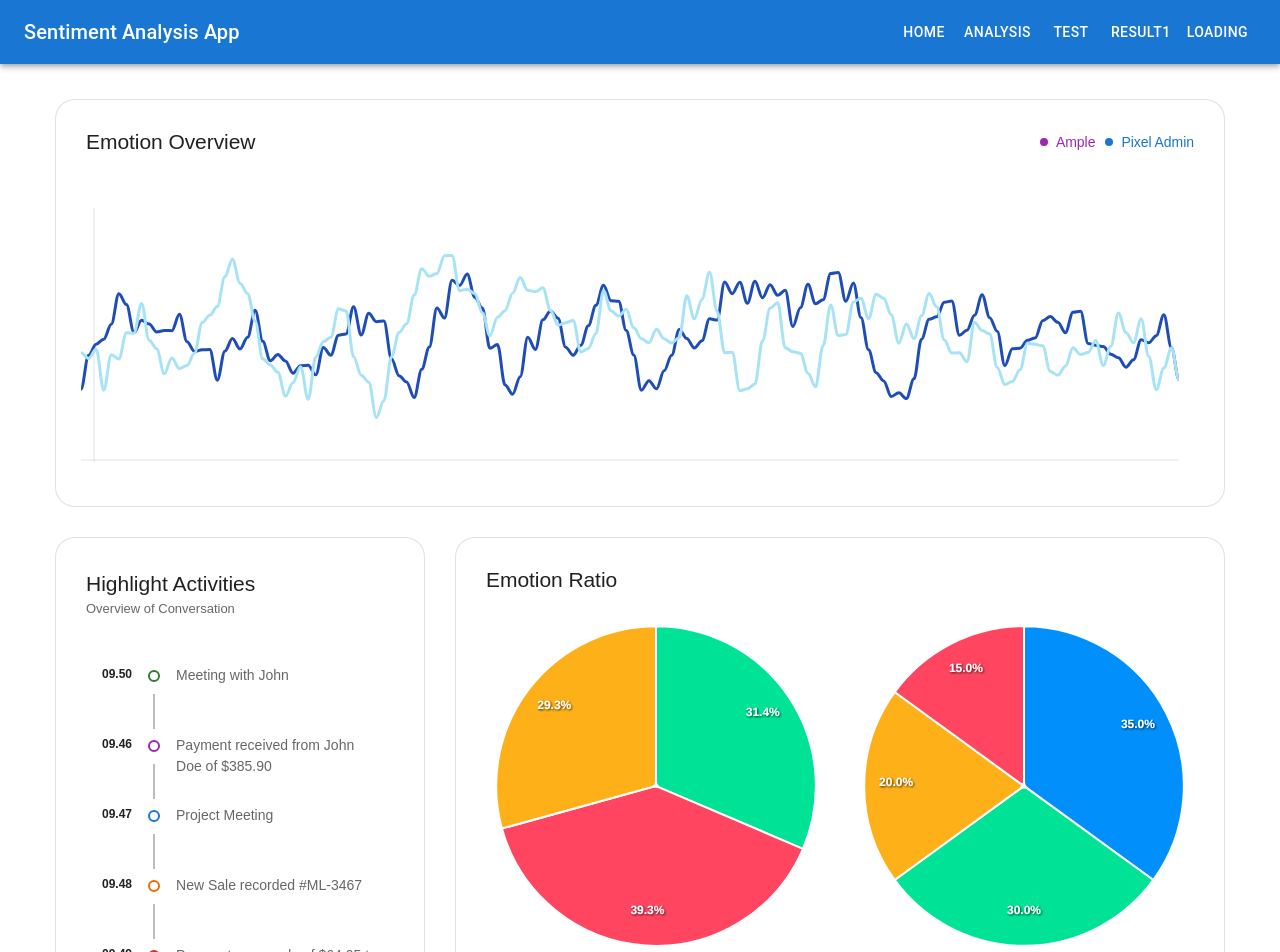
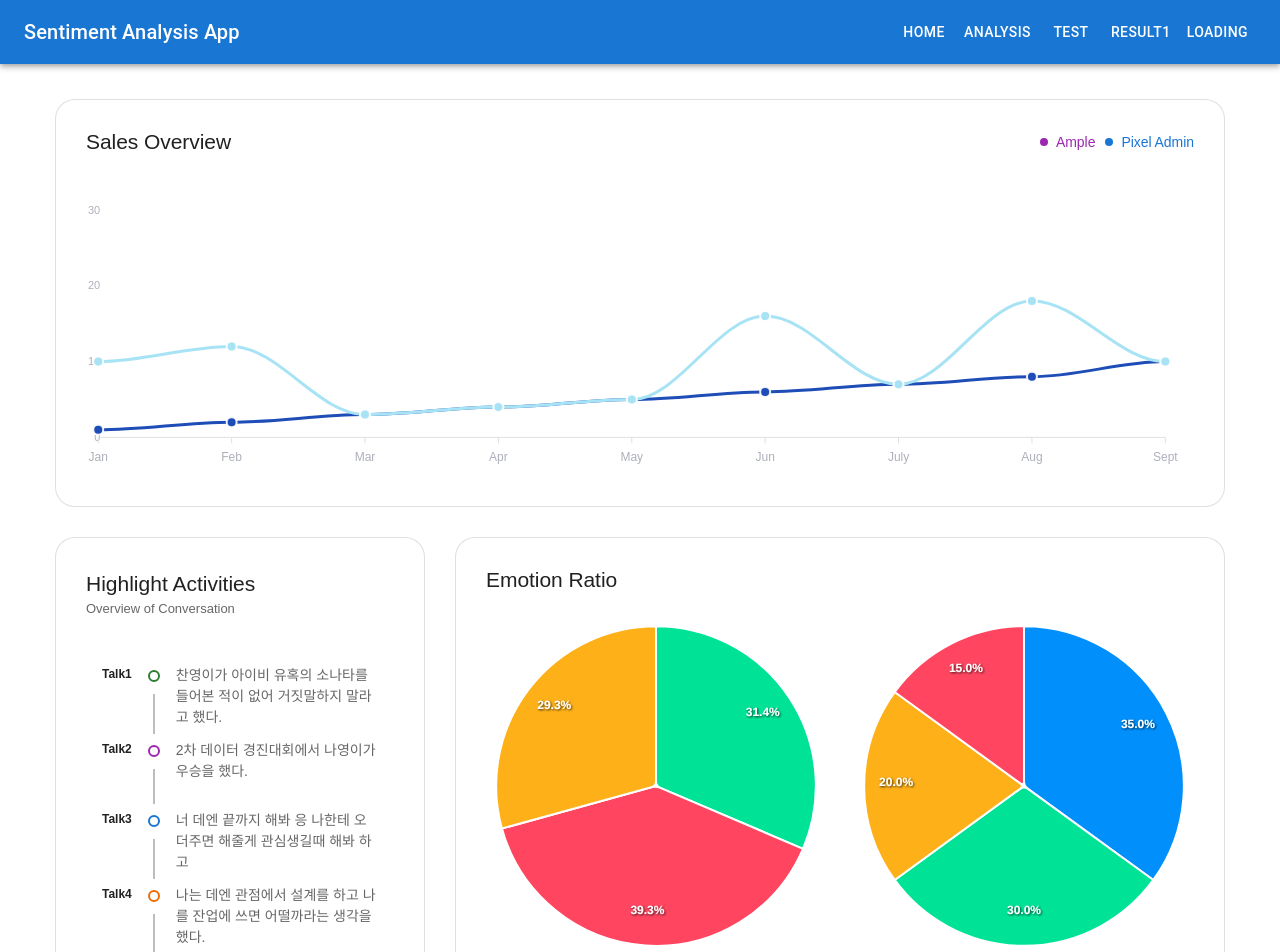
Before and after one commit to Team-A-I/A-I, a React (Create React App) app in the folder react-tutorial/: page /test in a window 1280 px wide. Shown: the top 952 px of the page. Built offline with nearby package versions, Linux system fonts and the light colour scheme; what chartjs-plugin-datalabels would draw is missing.

Commit message:
[Feature] 요약모델결과추론

```diff
--- a/react-tutorial/src/componets/EmotionOverview.js
+++ b/react-tutorial/src/components/EmotionOverview.js
@@ -34,12 +34,12 @@ const EmotionOverview = () => {
       enabled: false,
     },
     markers: {
-      size: 0,
+      size: 5,
       colors: ["#1e4db7", "#a7e3f4"],
       strokeColors: "#fff",
       strokeWidth: 2,
       hover: {
-        size: 0,
+        size: 7,
       },
     },
     legend: {
@@ -62,30 +62,20 @@ const EmotionOverview = () => {
         "Dec",
       ],
       labels: {
-        show: false,
-      },
-      axisBorder: {
-        show: true,
-        color: '#c1cad482'
-      },
-      axisTicks: {
-        show: false,
+        style: {
+          cssClass: "grey--text lighten-2--text fill-color",
+        },
       },
     },
     yaxis: {
       show: true,
-      min: 100,
-      max: 400,
+      // min: 100,
+      // max: 400,
       tickAmount: 3,
       labels: {
-        show: false,
-      },
-      axisBorder: {
-        show: true,
-        color: '#c1cad482'
-      },
-      axisTicks: {
-        show: false,
+        style: {
+          cssClass: "grey--text lighten-2--text fill-color",
+        },
       },
     },
     stroke: {
@@ -98,39 +88,14 @@ const EmotionOverview = () => {
       theme: "dark",
     },
   };
-
-  const generateRandomData = (numPoints, min, max) => {
-    const data = [];
-    for (let i = 0; i < numPoints; i++) {
-      data.push(Math.floor(Math.random() * (max - min + 1)) + min);
-    }
-    return data;
-  };
-
-  const calculateMovingAverage = (data, windowSize) => {
-    let result = [];
-    for (let i = 0; i < data.length - windowSize + 1; i++) {
-      const window = data.slice(i, i + windowSize);
-      const average = window.reduce((sum, value) => sum + value, 0) / windowSize;
-      result.push(average);
-    }
-    return result;
-  };
-
-  const dataAmpleAdmin = generateRandomData(150, 100, 400);
-  const dataPixelAdmin = generateRandomData(150, 100, 400);
-
-  const smoothDataAmpleAdmin = calculateMovingAverage(dataAmpleAdmin, 5);
-  const smoothDataPixelAdmin = calculateMovingAverage(dataPixelAdmin, 5);
-
   const seriessalesoverview = [
     {
       name: "Ample Admin",
-      data: smoothDataAmpleAdmin,
+      data: [1,2,3,4,5,6,7,8,10],
     },
     {
       name: "Pixel Admin",
-      data: smoothDataPixelAdmin,
+      data: [10,12,3,4,5,16,7,18,10],
     },
   ];
 
@@ -163,7 +128,7 @@ const EmotionOverview = () => {
               }}
               gutterBottom
             >
-              Emotion Overview
+              Sales Overview
             </Typography>
           </Box>
           <Box
--- a/react-tutorial/src/componets/Highlight.js
+++ b/react-tutorial/src/components/Highlight.js
@@ -21,33 +21,28 @@ import TimelineOppositeContent from "@mui/lab/TimelineOppositeContent";
 
 const options = ["Action", "Another Action", "Something else here"];
 
-const activities = [
-  {
-    time: "09.50",
-    color: "success.main",
-    text: "Meeting with John",
-  },
-  {
-    time: "09.46",
-    color: "secondary.main",
-    text: "Payment received from John Doe of $385.90",
-  },
-  {
-    time: "09.47",
-    color: "primary.main",
-    text: "Project Meeting",
-  },
-  {
-    time: "09.48",
-    color: "warning.main",
-    text: "New Sale recorded #ML-3467",
-  },
-  {
-    time: "09.49",
-    color: "error.main",
-    text: "Payment was made of $64.95 to Michael Anderson",
-  },
+const summaries = [
+  "찬영이가 아이비 유혹의 소나타를 들어본 적이 없어 거짓말하지 말라고 했다.",
+  "2차 데이터 경진대회에서 나영이가 우승을 했다.",
+  "너 데엔 끝까지 해봐 응 나한테 오더주면 해줄게 관심생길때 해봐 하고",
+  "나는 데엔 관점에서 설계를 하고 나를 잔업에 쓰면 어떨까라는 생각을 했다.",
+  "데이콘은 수업도 하고 플젝도 하고 있어 플젝 하다 보니 UI 만드는 게"
 ];
+
+const colors = ["success.main", "secondary.main", "primary.main", "warning.main", "error.main"];
+
+const activities = [];
+
+summaries.forEach((summary, index) => {
+  activities.push({
+    time: `Talk${index + 1}`,
+    color: colors[index],
+    text: summary,
+  });
+});
+
+// console.log(activities);
+
 
 // 여기 데이터 교체해보기 -- 대화를 5등분 한 뒤, 요약 모델 돌려서 대화 5번의 텀 요약해주기
 
--- a/react-tutorial/src/componets/linechart.js
+++ /dev/null
@@ -1,56 +0,0 @@
-import ApexCharts from 'apexcharts' // 차트 생성해주는 ApexCharts를 import
-// 누적 포인트를 담을 리스트 생성
-var list1 = []
-var list2 = []
-// lineChart 함수 생성
-function lineChart(data, keys) {
-    // 누적 포인트 리스트에 데이터 저장
-    const responseList = data;
-    list1 = responseList[Object.keys(responseList)[0]];
-    list2 = responseList[Object.keys(responseList)[1]];
-
-    // 차트 옵션 설정
-    var options = {
-        chart: {
-            type: 'line',
-            stacked: false
-        },
-        // 차트 선을 부드럽게 만들어줌
-        stroke: {
-            curve: 'smooth'
-        },
-        // name: 이름, data: 누적 포인트
-        series: [{
-            name: keys[0],
-            data: list1
-        },
-        {
-            name: keys[1],
-            data: list2
-        }],
-        xaxis: {
-            labels: {
-              show: false // x축 라벨 비활성화
-            }
-          },
-          yaxis: {
-            labels: {
-              show: false // y축 라벨 비활성화
-            }
-          },
-          elements: {
-            line: {
-                tension: 0.5
-            }
-        }
-    }
-    // 차트 생성
-    var chart = new ApexCharts(document.querySelector("#chart"), options);
-    // 차트 렌더링
-    chart.render();
-
-
-
-};
-// lineChart 함수를 export
-export default lineChart;
--- a/react-tutorial/src/pages/Analysis.js
+++ b/react-tutorial/src/pages/Analysis.js
@@ -3,7 +3,6 @@ import axios from 'axios';
 import { Chart, ArcElement } from 'chart.js';
 import '../css/Analysis.css'; // CSS 파일 임포트
 import AnalysisImg from '../images/AnalysisImg.png';
-import lineChart from '../componets/linechart.js'; //라인 차트 생성 함수 임포트
 import Grid from '@mui/material/Grid'; // 그리드 컴포넌트 임포트
 
 
@@ -41,8 +40,6 @@ function Analysis() {
       // 카카오톡 대화 이름 값만 추출
       const keys = Object.keys(response.data.individual_results);
       console.log(keys)
-      // 누적 포인트로 라인 차트 생성 (linechart.js로 데이터 전달)
-      lineChart(response.data.individual_score_lists_for_graph, keys)
       // 결과 값 저장
       setResults(response.data.individual_results)
 
--- a/react-tutorial/src/pages/test.js
+++ b/react-tutorial/src/pages/test.js
@@ -1,8 +1,8 @@
 import React from "react";
 import { Grid, Box } from "@mui/material";
-import EmotionOverview from "../componets/EmotionOverview";
-import Highlight from "../componets/Highlight";
-import Ratio from "../componets/Ratio";
+import EmotionOverview from "../components/EmotionOverview";
+import Highlight from "../components/Highlight";
+import Ratio from "../components/Ratio";
 import { ThemeProvider } from "@mui/material/styles";
 import { baseTheme } from "../css/Dashboard";
 
```
Also changed, not shown: react-tutorial/src/components/Ratio.js (renamed from react-tutorial/src/componets/Ratio.js), react-tutorial/src/componets/barchart.js (deleted), 2 other files (tests, documents, lock files or other folders).
